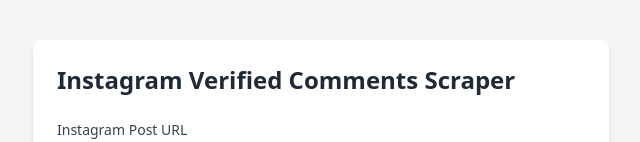
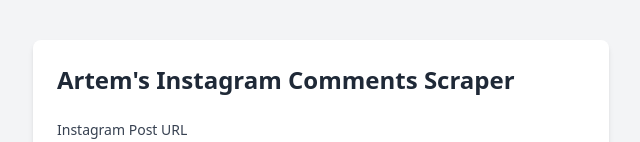
Before and after one commit to abhishekrajan917/instagram-scrapper, a website: page public/index.html in a window 1280 px wide. Shown: the top 142 px of the page, without its empty margins (319-959 px from the left). Drawn offline with nearby package versions, Linux system fonts and the light colour scheme.

Commit message:
Update Heading

```diff
--- a/public/index.html
+++ b/public/index.html
@@ -3,7 +3,7 @@
 <head>
   <meta charset="UTF-8">
   <meta name="viewport" content="width=device-width, initial-scale=1.0">
-  <title>Instagram Verified Comments Scraper</title>
+  <title>Artem's Instagram Comments Scraper</title>
   <script src="https://cdn.tailwindcss.com"></script>
   <style>
     .loader {
@@ -27,7 +27,7 @@
   <div class="container mx-auto px-4 py-10">
     <div class="max-w-xl mx-auto">
       <div class="bg-white rounded-lg shadow-md p-6 mb-6">
-        <h1 class="text-2xl font-bold text-gray-800 mb-6">Instagram Verified Comments Scraper</h1>
+        <h1 class="text-2xl font-bold text-gray-800 mb-6">Artem's Instagram Comments Scraper</h1>
 
         <form id="scrapeForm" class="mb-6">
           <div class="mb-4">
```
